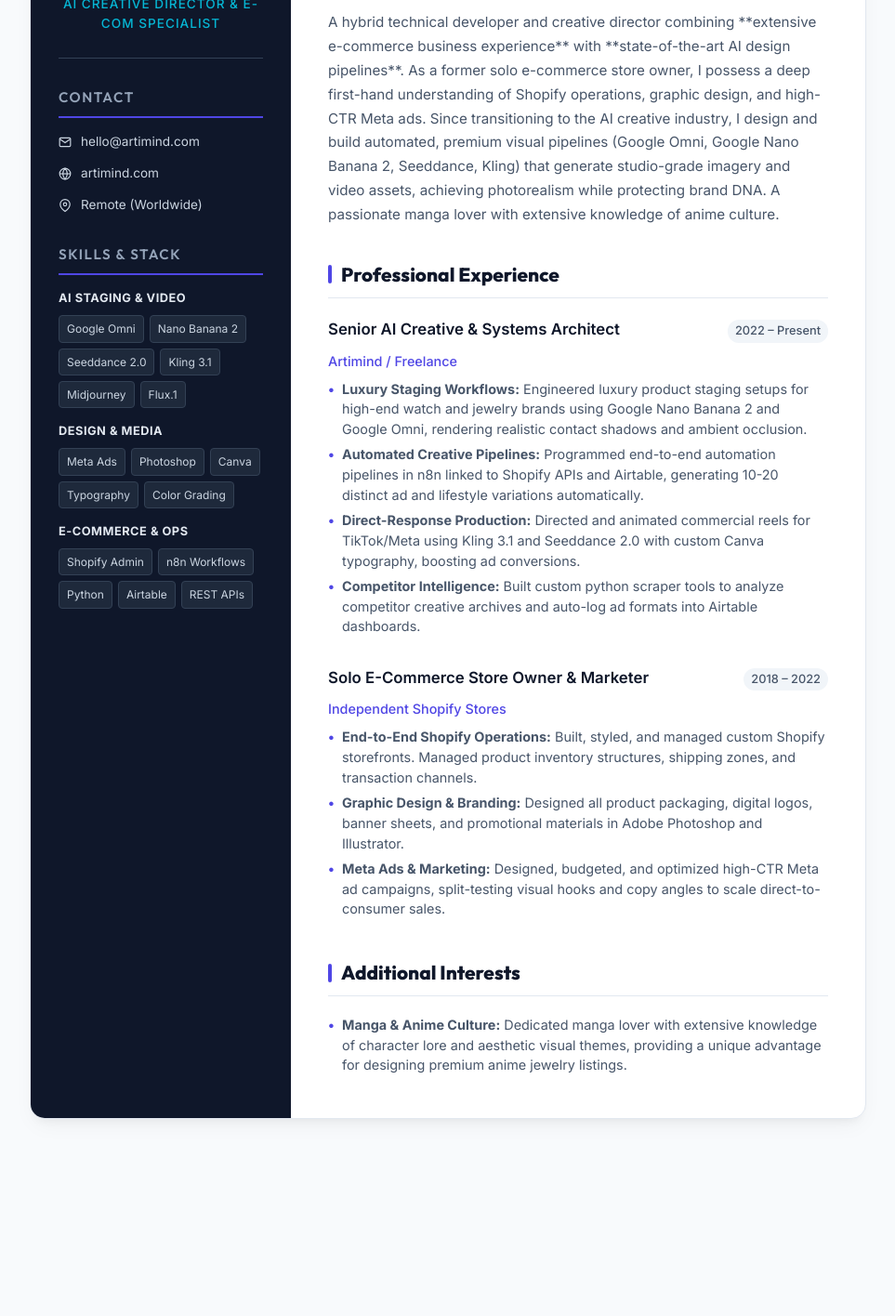
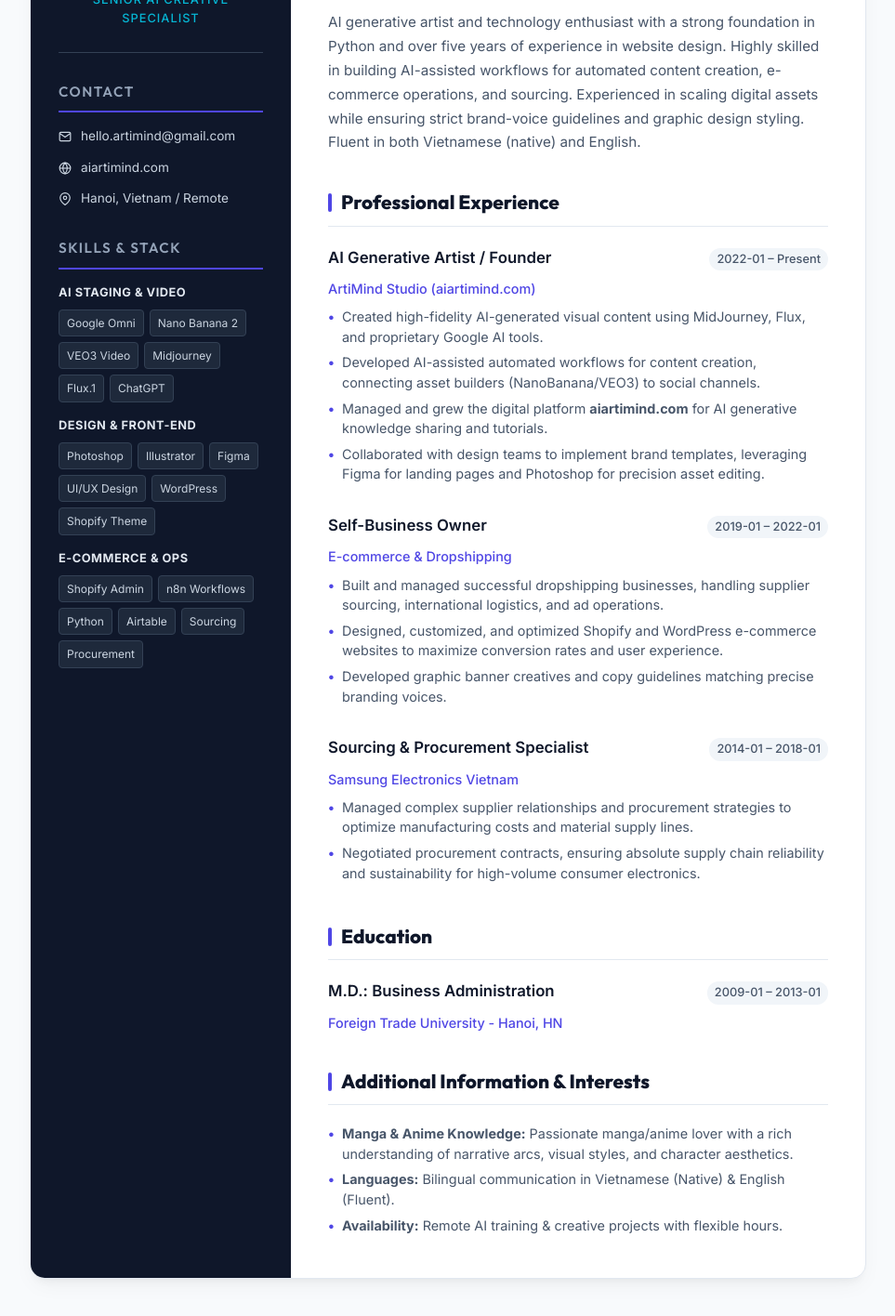
Before and after one commit to ArtimindStudio/dennisbui.github.io, a plain HTML site: page cv.html in a window 1280 px wide. Shown: the part 132-1548 px from the top of the page at 93% size, without its empty margins (158-1121 px from the left). Before the commit the page ends 1376 px from the top, so only its background shows below. Drawn offline with Linux system fonts and the light colour scheme.

Commit message:
Update profile details, add VEO3 video scaling project, update PDF work history, set title and website url

```diff
--- a/cv.html
+++ b/cv.html
@@ -3,7 +3,7 @@
 <head>
   <meta charset="UTF-8">
   <meta name="viewport" content="width=device-width, initial-scale=1.0">
-  <title>Dennis B. — Senior AI Creative Director & E-Commerce Specialist</title>
+  <title>Bui Quang Dung (Dennis) — Senior AI Creative Specialist</title>
   <!-- Modern Google Font -->
   <link rel="preconnect" href="https://fonts.googleapis.com">
   <link rel="preconnect" href="https://fonts.gstatic.com" crossorigin>
@@ -68,7 +68,7 @@
 
     .profile-name {
       font-family: var(--font-heading);
-      font-size: 1.8rem;
+      font-size: 1.6rem;
       font-weight: 800;
       line-height: 1.2;
       margin-bottom: 10px;
@@ -79,7 +79,7 @@
     }
 
     .profile-title {
-      font-size: 0.85rem;
+      font-size: 0.8rem;
       font-weight: 500;
       color: var(--accent-color);
       text-transform: uppercase;
@@ -305,8 +305,8 @@
     <!-- Sidebar / Left Panel -->
     <aside class="sidebar">
       <div class="profile-section">
-        <h1 class="profile-name">Dennis B.</h1>
-        <div class="profile-title">AI Creative Director & E-Com Specialist</div>
+        <h1 class="profile-name">Bui Quang Dung</h1>
+        <div class="profile-title">Senior AI Creative Specialist</div>
       </div>
 
       <div>
@@ -314,15 +314,15 @@
         <ul class="contact-list">
           <li>
             <svg width="14" height="14" viewBox="0 0 24 24" fill="none" stroke="currentColor" stroke-width="2"><path d="M4 4h16c1.1 0 2 .9 2 2v12c0 1.1-.9 2-2 2H4c-1.1 0-2-.9-2-2V6c0-1.1.9-2 2-2z"/><polyline points="22,6 12,13 2,6"/></svg>
-            <a href="mailto:hello@artimind.com">hello@artimind.com</a>
+            <a href="mailto:hello.artimind@gmail.com">hello.artimind@gmail.com</a>
           </li>
           <li>
             <svg width="14" height="14" viewBox="0 0 24 24" fill="none" stroke="currentColor" stroke-width="2"><circle cx="12" cy="12" r="10"/><line x1="2" y1="12" x2="22" y2="12"/><path d="M12 2a15.3 15.3 0 0 1 4 10 15.3 15.3 0 0 1-4 10 15.3 15.3 0 0 1-4-10 15.3 15.3 0 0 1 4-10z"/></svg>
-            <a href="https://artimind.com" target="_blank">artimind.com</a>
+            <a href="https://aiartimind.com" target="_blank">aiartimind.com</a>
           </li>
           <li>
             <svg width="14" height="14" viewBox="0 0 24 24" fill="none" stroke="currentColor" stroke-width="2"><path d="M21 10c0 7-9 13-9 13s-9-6-9-13a9 9 0 0 1 18 0z"/><circle cx="12" cy="10" r="3"/></svg>
-            <span>Remote (Worldwide)</span>
+            <span>Hanoi, Vietnam / Remote</span>
           </li>
         </ul>
       </div>
@@ -335,21 +335,22 @@
           <div class="tags-container">
             <span class="tag">Google Omni</span>
             <span class="tag">Nano Banana 2</span>
-            <span class="tag">Seeddance 2.0</span>
-            <span class="tag">Kling 3.1</span>
+            <span class="tag">VEO3 Video</span>
             <span class="tag">Midjourney</span>
             <span class="tag">Flux.1</span>
+            <span class="tag">ChatGPT</span>
           </div>
         </div>
 
         <div class="skills-group">
-          <h3 class="skills-group-title">Design & Media</h3>
+          <h3 class="skills-group-title">Design & Front-End</h3>
           <div class="tags-container">
-            <span class="tag">Meta Ads</span>
             <span class="tag">Photoshop</span>
-            <span class="tag">Canva</span>
-            <span class="tag">Typography</span>
-            <span class="tag">Color Grading</span>
+            <span class="tag">Illustrator</span>
+            <span class="tag">Figma</span>
+            <span class="tag">UI/UX Design</span>
+            <span class="tag">WordPress</span>
+            <span class="tag">Shopify Theme</span>
           </div>
         </div>
 
@@ -360,7 +361,8 @@
             <span class="tag">n8n Workflows</span>
             <span class="tag">Python</span>
             <span class="tag">Airtable</span>
-            <span class="tag">REST APIs</span>
+            <span class="tag">Sourcing</span>
+            <span class="tag">Procurement</span>
           </div>
         </div>
       </div>
@@ -373,7 +375,7 @@
       <section>
         <h2 class="section-title">Professional Summary</h2>
         <p class="summary-text">
-          A hybrid technical developer and creative director combining **extensive e-commerce business experience** with **state-of-the-art AI design pipelines**. As a former solo e-commerce store owner, I possess a deep first-hand understanding of Shopify operations, graphic design, and high-CTR Meta ads. Since transitioning to the AI creative industry, I design and build automated, premium visual pipelines (Google Omni, Google Nano Banana 2, Seeddance, Kling) that generate studio-grade imagery and video assets, achieving photorealism while protecting brand DNA. A passionate manga lover with extensive knowledge of anime culture.
+          AI generative artist and technology enthusiast with a strong foundation in Python and over five years of experience in website design. Highly skilled in building AI-assisted workflows for automated content creation, e-commerce operations, and sourcing. Experienced in scaling digital assets while ensuring strict brand-voice guidelines and graphic design styling. Fluent in both Vietnamese (native) and English.
         </p>
       </section>
 
@@ -383,37 +385,63 @@
 
         <div class="experience-item">
           <div class="job-header">
-            <span class="job-title">Senior AI Creative & Systems Architect</span>
-            <span class="job-date">2022 – Present</span>
+            <span class="job-title">AI Generative Artist / Founder</span>
+            <span class="job-date">2022-01 – Present</span>
           </div>
-          <div class="job-company">Artimind / Freelance</div>
+          <div class="job-company">ArtiMind Studio (aiartimind.com)</div>
           <ul class="job-bullets">
-            <li><strong>Luxury Staging Workflows:</strong> Engineered luxury product staging setups for high-end watch and jewelry brands using Google Nano Banana 2 and Google Omni, rendering realistic contact shadows and ambient occlusion.</li>
-            <li><strong>Automated Creative Pipelines:</strong> Programmed end-to-end automation pipelines in n8n linked to Shopify APIs and Airtable, generating 10-20 distinct ad and lifestyle variations automatically.</li>
-            <li><strong>Direct-Response Production:</strong> Directed and animated commercial reels for TikTok/Meta using Kling 3.1 and Seeddance 2.0 with custom Canva typography, boosting ad conversions.</li>
-            <li><strong>Competitor Intelligence:</strong> Built custom python scraper tools to analyze competitor creative archives and auto-log ad formats into Airtable dashboards.</li>
+            <li>Created high-fidelity AI-generated visual content using MidJourney, Flux, and proprietary Google AI tools.</li>
+            <li>Developed AI-assisted automated workflows for content creation, connecting asset builders (NanoBanana/VEO3) to social channels.</li>
+            <li>Managed and grew the digital platform <strong>aiartimind.com</strong> for AI generative knowledge sharing and tutorials.</li>
+            <li>Collaborated with design teams to implement brand templates, leveraging Figma for landing pages and Photoshop for precision asset editing.</li>
           </ul>
         </div>
 
         <div class="experience-item">
           <div class="job-header">
-            <span class="job-title">Solo E-Commerce Store Owner & Marketer</span>
-            <span class="job-date">2018 – 2022</span>
+            <span class="job-title">Self-Business Owner</span>
+            <span class="job-date">2019-01 – 2022-01</span>
           </div>
-          <div class="job-company">Independent Shopify Stores</div>
+          <div class="job-company">E-commerce & Dropshipping</div>
           <ul class="job-bullets">
-            <li><strong>End-to-End Shopify Operations:</strong> Built, styled, and managed custom Shopify storefronts. Managed product inventory structures, shipping zones, and transaction channels.</li>
-            <li><strong>Graphic Design & Branding:</strong> Designed all product packaging, digital logos, banner sheets, and promotional materials in Adobe Photoshop and Illustrator.</li>
-            <li><strong>Meta Ads & Marketing:</strong> Designed, budgeted, and optimized high-CTR Meta ad campaigns, split-testing visual hooks and copy angles to scale direct-to-consumer sales.</li>
+            <li>Built and managed successful dropshipping businesses, handling supplier sourcing, international logistics, and ad operations.</li>
+            <li>Designed, customized, and optimized Shopify and WordPress e-commerce websites to maximize conversion rates and user experience.</li>
+            <li>Developed graphic banner creatives and copy guidelines matching precise branding voices.</li>
           </ul>
+        </div>
+
+        <div class="experience-item">
+          <div class="job-header">
+            <span class="job-title">Sourcing & Procurement Specialist</span>
+            <span class="job-date">2014-01 – 2018-01</span>
+          </div>
+          <div class="job-company">Samsung Electronics Vietnam</div>
+          <ul class="job-bullets">
+            <li>Managed complex supplier relationships and procurement strategies to optimize manufacturing costs and material supply lines.</li>
+            <li>Negotiated procurement contracts, ensuring absolute supply chain reliability and sustainability for high-volume consumer electronics.</li>
+          </ul>
+        </div>
+      </section>
+
+      <!-- Education -->
+      <section>
+        <h2 class="section-title">Education</h2>
+        <div class="experience-item">
+          <div class="job-header">
+            <span class="job-title">M.D.: Business Administration</span>
+            <span class="job-date">2009-01 – 2013-01</span>
+          </div>
+          <div class="job-company">Foreign Trade University - Hanoi, HN</div>
         </div>
       </section>
 
       <!-- Additional Interests -->
       <section>
-        <h2 class="section-title">Additional Interests</h2>
+        <h2 class="section-title">Additional Information & Interests</h2>
         <ul class="job-bullets">
-          <li><strong>Manga & Anime Culture:</strong> Dedicated manga lover with extensive knowledge of character lore and aesthetic visual themes, providing a unique advantage for designing premium anime jewelry listings.</li>
+          <li><strong>Manga & Anime Knowledge:</strong> Passionate manga/anime lover with a rich understanding of narrative arcs, visual styles, and character aesthetics.</li>
+          <li><strong>Languages:</strong> Bilingual communication in Vietnamese (Native) & English (Fluent).</li>
+          <li><strong>Availability:</strong> Remote AI training & creative projects with flexible hours.</li>
         </ul>
       </section>
 
```
Also changed, not shown: index.html (+88 -103 lines).
